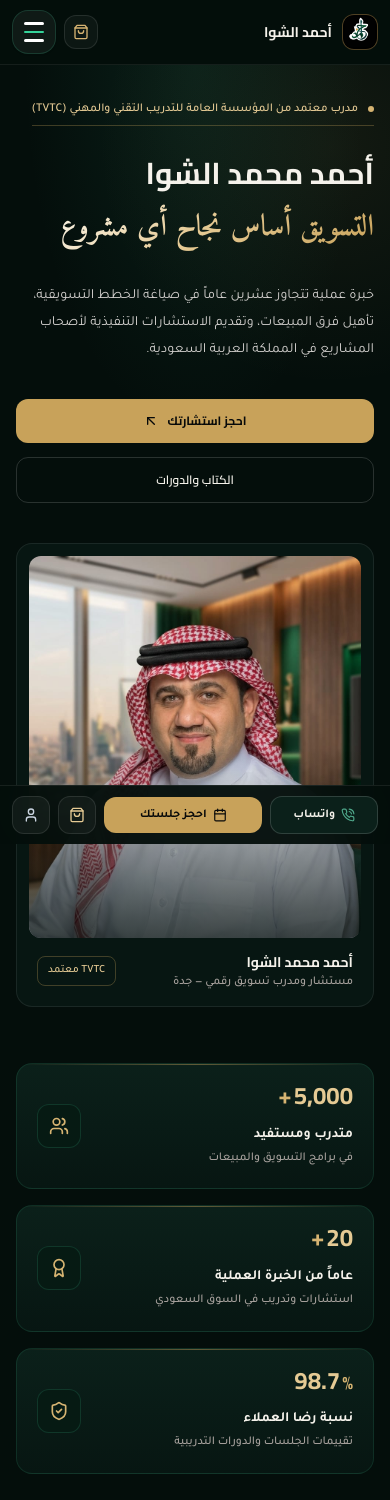
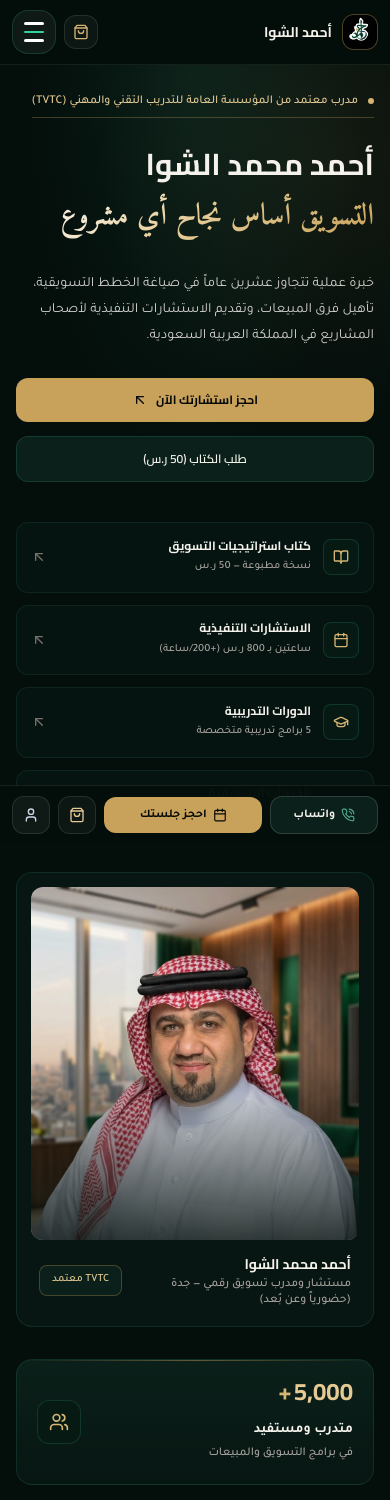
Before and after one commit to abod6911/ecommerce-store, a Next.js app: page / in a window 390 px wide. Shown: the top 1500 px of the page. Built offline with nearby package versions, Linux system fonts and the light colour scheme; no server answers.

Commit message:
Fill hero whitespace with 2x2 offerings grid, widen layout to 1380px, and tighten vertical rhythm

```diff
--- a/src/components/home/AboutSection.tsx
+++ b/src/components/home/AboutSection.tsx
@@ -11,8 +11,8 @@ export default function AboutSection() {
   const { hero } = content;
 
   return (
-    <section id="about" className="py-20 sm:py-24 bg-brand-dark-900 border-t border-white/[0.06] font-ibm" dir="rtl">
-      <div className="max-w-7xl mx-auto px-4 sm:px-6 lg:px-8">
+    <section id="about" className="py-14 sm:py-16 bg-brand-dark-900 border-t border-white/[0.06] font-ibm" dir="rtl">
+      <div className="max-w-[1380px] mx-auto px-4 sm:px-6 lg:px-10">
         <div className="grid grid-cols-1 lg:grid-cols-12 gap-10 lg:gap-14 items-center">
           {/* Portrait Column */}
           <div className="lg:col-span-5">
--- a/src/components/home/BookingWidget.tsx
+++ b/src/components/home/BookingWidget.tsx
@@ -214,8 +214,8 @@ export default function BookingWidget() {
   };
 
   return (
-    <section id="booking" className="py-20 sm:py-24 bg-brand-dark-950 border-t border-white/[0.06] relative font-ibm" dir="rtl">
-      <div className="max-w-7xl mx-auto px-4 sm:px-6 lg:px-8 space-y-14">
+    <section id="booking" className="py-14 sm:py-16 bg-brand-dark-950 border-t border-white/[0.06] relative font-ibm" dir="rtl">
+      <div className="max-w-[1380px] mx-auto px-4 sm:px-6 lg:px-10 space-y-10">
         {/* Section Header */}
         <div className="text-center max-w-2xl mx-auto space-y-3">
           <div className="inline-flex items-center gap-2 text-xs font-medium text-brand-amber-300">
--- a/src/components/home/BooksSection.tsx
+++ b/src/components/home/BooksSection.tsx
@@ -32,10 +32,10 @@ export default function BooksSection() {
   };
 
   return (
-    <section id="books" className="py-20 sm:py-24 bg-brand-dark-900 border-t border-white/[0.06] relative font-ibm" dir="rtl">
-      <div className="max-w-7xl mx-auto px-4 sm:px-6 lg:px-8">
+    <section id="books" className="py-14 sm:py-16 bg-brand-dark-900 border-t border-white/[0.06] relative font-ibm" dir="rtl">
+      <div className="max-w-[1380px] mx-auto px-4 sm:px-6 lg:px-10">
         {/* Section Header */}
-        <div className="text-center max-w-2xl mx-auto space-y-3 mb-14">
+        <div className="text-center max-w-2xl mx-auto space-y-2.5 mb-10">
           <div className="inline-flex items-center gap-2 text-xs font-medium text-brand-amber-300">
             <BookOpen className="w-4 h-4 text-brand-amber-400 shrink-0" />
             <span>إصدارات ومؤلفات المستشار</span>
--- a/src/components/home/CoursesSection.tsx
+++ b/src/components/home/CoursesSection.tsx
@@ -30,10 +30,10 @@ export default function CoursesSection() {
   };
 
   return (
-    <section id="courses" className="py-20 sm:py-24 bg-brand-dark-950 border-t border-white/[0.06] font-ibm" dir="rtl">
-      <div className="max-w-7xl mx-auto px-4 sm:px-6 lg:px-8">
+    <section id="courses" className="py-14 sm:py-16 bg-brand-dark-950 border-t border-white/[0.06] font-ibm" dir="rtl">
+      <div className="max-w-[1380px] mx-auto px-4 sm:px-6 lg:px-10">
         {/* Header */}
-        <div className="text-center max-w-2xl mx-auto space-y-3 mb-14">
+        <div className="text-center max-w-2xl mx-auto space-y-2.5 mb-10">
           <div className="inline-flex items-center gap-2 text-xs font-medium text-brand-amber-300">
             <GraduationCap className="w-4 h-4 text-brand-amber-400 shrink-0" />
             <span>البرامج التدريبية المعتمدة</span>
--- a/src/components/home/HeroSection.tsx
+++ b/src/components/home/HeroSection.tsx
@@ -2,60 +2,116 @@
 
 import React from "react";
 import Link from "next/link";
-import { ArrowUpLeft } from "lucide-react";
+import { ArrowUpLeft, BookOpen, Calendar, GraduationCap, Briefcase } from "lucide-react";
 import { useSiteContent } from "@/context/SiteContentContext";
 import StatsCounter from "@/components/animations/StatsCounter";
 import { getAssetPath } from "@/lib/utils";
+
+const HERO_OFFERINGS = [
+  {
+    title: "كتاب استراتيجيات التسويق",
+    meta: "نسخة مطبوعة — 50 ر.س",
+    href: "/#books",
+    icon: BookOpen,
+  },
+  {
+    title: "الاستشارات التنفيذية",
+    meta: "ساعتين بـ 800 ر.س (+200/ساعة)",
+    href: "/#booking",
+    icon: Calendar,
+  },
+  {
+    title: "الدورات التدريبية",
+    meta: "5 برامج تدريبية متخصصة",
+    href: "/#courses",
+    icon: GraduationCap,
+  },
+  {
+    title: "الخدمات التسويقية",
+    meta: "سوشل ميديا، إعلانات، كتب، عيادات",
+    href: "/#services",
+    icon: Briefcase,
+  },
+];
 
 export default function HeroSection() {
   const { content } = useSiteContent();
   const { hero } = content;
 
   return (
-    <section className="relative pt-8 sm:pt-14 pb-12 sm:pb-16 overflow-hidden bg-brand-dark-950 font-ibm" dir="rtl">
-      <div className="absolute inset-x-0 top-0 h-[420px] bg-luxury-radial pointer-events-none" />
+    <section className="relative pt-6 sm:pt-10 pb-10 sm:pb-12 overflow-hidden bg-brand-dark-950 font-ibm" dir="rtl">
+      <div className="absolute inset-x-0 top-0 h-[460px] bg-luxury-radial pointer-events-none" />
 
-      <div className="max-w-7xl mx-auto px-4 sm:px-6 lg:px-8 relative z-10">
-        <div className="grid grid-cols-1 lg:grid-cols-12 gap-10 lg:gap-14 items-center mb-14">
-          {/* Primary Editorial Typography */}
+      <div className="max-w-[1380px] mx-auto px-4 sm:px-6 lg:px-10 relative z-10 space-y-8">
+        <div className="grid grid-cols-1 lg:grid-cols-12 gap-8 lg:gap-12 items-center">
+          {/* Primary Editorial Column (7 Cols) */}
           <div className="lg:col-span-7 space-y-6 text-right">
             <div className="inline-flex items-center gap-2.5 text-xs sm:text-sm font-medium text-brand-amber-300 border-b border-brand-amber-500/30 pb-2">
               <span className="w-1.5 h-1.5 rounded-full bg-brand-amber-400" />
               <span>{hero.accreditation}</span>
             </div>
 
-            <h1 className="font-alexandria font-bold text-3xl sm:text-4xl lg:text-[44px] text-[#F5F2EB] tracking-normal leading-[1.45] space-y-2">
+            <h1 className="font-alexandria font-bold text-3xl sm:text-4xl lg:text-[48px] xl:text-[52px] text-[#F5F2EB] tracking-normal leading-[1.35] space-y-2">
               <span className="block">{hero.headlineLine1}</span>
               <span className="gold-text-gradient block pt-1">{hero.headlineLine2}</span>
             </h1>
 
-            <p className="text-sm sm:text-base md:text-lg text-stone-300 leading-[1.9] max-w-xl font-normal">
+            <p className="text-sm sm:text-base md:text-lg text-stone-300 leading-[1.85] max-w-2xl font-normal">
               {hero.subheadline}
             </p>
 
-            {/* Disciplined CTAs */}
-            <div className="pt-3 flex flex-col sm:flex-row items-stretch sm:items-center gap-3.5">
+            {/* Primary CTAs */}
+            <div className="pt-1 flex flex-col sm:flex-row items-stretch sm:items-center gap-3.5">
               <Link
                 href="/#booking"
-                className="px-7 py-3.5 rounded-xl bg-brand-amber-500 hover:bg-brand-amber-400 text-[#070909] font-alexandria font-bold text-xs sm:text-sm flex items-center justify-center gap-2 transition-colors whitespace-nowrap"
+                className="px-8 py-3.5 rounded-xl bg-brand-amber-500 hover:bg-brand-amber-400 text-[#070909] font-alexandria font-bold text-xs sm:text-sm flex items-center justify-center gap-2 transition-colors whitespace-nowrap"
               >
-                <span>احجز استشارتك</span>
+                <span>احجز استشارتك الآن</span>
                 <ArrowUpLeft className="w-4 h-4" />
               </Link>
 
               <Link
                 href="/#books"
-                className="px-7 py-3.5 rounded-xl bg-transparent hover:bg-white/[0.04] text-[#F5F2EB] border border-white/15 hover:border-brand-amber-500/40 font-alexandria font-semibold text-xs sm:text-sm flex items-center justify-center gap-2 transition-colors whitespace-nowrap"
+                className="px-8 py-3.5 rounded-xl bg-brand-dark-850 hover:bg-brand-dark-800 text-[#F5F2EB] border border-brand-emerald-500/25 hover:border-brand-amber-500/45 font-alexandria font-semibold text-xs sm:text-sm flex items-center justify-center gap-2 transition-colors whitespace-nowrap"
               >
-                <span>الكتاب والدورات</span>
+                <span>طلب الكتاب (50 ر.س)</span>
               </Link>
+            </div>
+
+            {/* 2x2 Quick Offerings Matrix filling empty hero space purposefully */}
+            <div className="pt-4 grid grid-cols-1 sm:grid-cols-2 gap-3">
+              {HERO_OFFERINGS.map((item) => {
+                const Icon = item.icon;
+                return (
+                  <Link
+                    key={item.href}
+                    href={item.href}
+                    className="group p-3.5 rounded-xl bg-brand-dark-900/90 hover:bg-brand-dark-850 border border-brand-emerald-500/15 hover:border-brand-amber-500/40 flex items-center justify-between gap-3 transition-colors"
+                  >
+                    <div className="flex items-center gap-3 min-w-0">
+                      <div className="w-9 h-9 rounded-lg bg-brand-emerald-950 border border-brand-emerald-500/25 flex items-center justify-center text-brand-amber-400 shrink-0">
+                        <Icon className="w-4 h-4" />
+                      </div>
+                      <div className="min-w-0">
+                        <h3 className="font-alexandria font-bold text-xs sm:text-sm text-[#F5F2EB] group-hover:text-brand-amber-300 transition-colors truncate">
+                          {item.title}
+                        </h3>
+                        <p className="text-[11px] text-stone-400 truncate mt-0.5">
+                          {item.meta}
+                        </p>
+                      </div>
+                    </div>
+                    <ArrowUpLeft className="w-4 h-4 text-stone-500 group-hover:text-brand-amber-400 shrink-0 transition-colors" />
+                  </Link>
+                );
+              })}
             </div>
           </div>
 
-          {/* Museum-Grade Editorial Portrait */}
+          {/* Portrait Column (5 Cols) */}
           <div className="lg:col-span-5">
-            <div className="mx-auto max-w-md rounded-2xl bg-brand-dark-900 border border-white/[0.08] p-3">
-              <div className="relative aspect-[4/4.6] rounded-xl overflow-hidden bg-brand-dark-950">
+            <div className="mx-auto max-w-lg w-full rounded-2xl bg-brand-dark-900 border border-brand-emerald-500/20 p-3.5">
+              <div className="relative aspect-[4/4.3] rounded-xl overflow-hidden bg-brand-dark-950">
                 <img
                   src={getAssetPath("/images/ahmed-alshawa-hero.jpg")}
                   alt="أحمد الشوا - مستشار ومدرب تسويق رقمي معتمد"
@@ -63,19 +119,19 @@ export default function HeroSection() {
                   decoding="async"
                   fetchPriority="high"
                 />
-                <div className="absolute inset-0 bg-gradient-to-t from-brand-dark-950/75 via-transparent to-transparent" />
+                <div className="absolute inset-0 bg-gradient-to-t from-brand-dark-950/80 via-transparent to-transparent" />
               </div>
 
               <div className="pt-3.5 pb-1 px-2 flex items-center justify-between gap-3 text-right">
                 <div>
-                  <p className="font-alexandria font-bold text-sm text-[#F5F2EB]">
+                  <p className="font-alexandria font-bold text-sm sm:text-base text-[#F5F2EB]">
                     أحمد محمد الشوا
                   </p>
                   <p className="text-xs text-stone-400 mt-0.5">
-                    مستشار ومدرب تسويق رقمي — جدة
+                    مستشار ومدرب تسويق رقمي — جدة (حضورياً وعن بُعد)
                   </p>
                 </div>
-                <span className="text-[11px] font-medium text-brand-amber-300 border border-brand-amber-500/30 px-2.5 py-1 rounded-lg">
+                <span className="text-[11px] font-medium text-brand-amber-300 border border-brand-amber-500/30 bg-brand-dark-850 px-3 py-1 rounded-lg shrink-0">
                   TVTC معتمد
                 </span>
               </div>
--- a/src/components/home/MediaFeatures.tsx
+++ b/src/components/home/MediaFeatures.tsx
@@ -7,8 +7,8 @@ import { getAssetPath } from "@/lib/utils";
 
 export default function MediaFeatures() {
   return (
-    <section id="media" className="py-20 sm:py-24 bg-brand-dark-950 border-t border-white/[0.06] font-ibm" dir="rtl">
-      <div className="max-w-7xl mx-auto px-4 sm:px-6 lg:px-8 space-y-14">
+    <section id="media" className="py-14 sm:py-16 bg-brand-dark-950 border-t border-white/[0.06] font-ibm" dir="rtl">
+      <div className="max-w-[1380px] mx-auto px-4 sm:px-6 lg:px-10 space-y-10">
         {/* Section Header */}
         <div className="text-center max-w-2xl mx-auto space-y-3">
           <div className="inline-flex items-center gap-2 text-xs font-medium text-brand-amber-300">
--- a/src/components/home/TrainingTracks.tsx
+++ b/src/components/home/TrainingTracks.tsx
@@ -39,10 +39,10 @@ export default function TrainingTracks() {
   };
 
   return (
-    <section id="services" className="py-20 sm:py-24 bg-brand-dark-900 border-t border-white/[0.06] font-ibm" dir="rtl">
-      <div className="max-w-7xl mx-auto px-4 sm:px-6 lg:px-8">
+    <section id="services" className="py-14 sm:py-16 bg-brand-dark-900 border-t border-white/[0.06] font-ibm" dir="rtl">
+      <div className="max-w-[1380px] mx-auto px-4 sm:px-6 lg:px-10">
         {/* Header */}
-        <div className="text-center max-w-2xl mx-auto space-y-3 mb-14">
+        <div className="text-center max-w-2xl mx-auto space-y-2.5 mb-10">
           <div className="inline-flex items-center gap-2 text-xs font-medium text-brand-amber-300">
             <Award className="w-4 h-4 text-brand-amber-400 shrink-0" />
             <span>الخدمات التسويقية التنفيذية</span>
--- a/src/components/layout/Footer.tsx
+++ b/src/components/layout/Footer.tsx
@@ -27,7 +27,7 @@ export default function Footer() {
 
   return (
     <footer id="contact" className="bg-brand-dark-950 border-t border-white/[0.07] relative pt-16 pb-28 lg:pb-12 font-ibm" dir="rtl">
-      <div className="max-w-7xl mx-auto px-4 sm:px-6 lg:px-8 relative z-10">
+      <div className="max-w-[1380px] mx-auto px-4 sm:px-6 lg:px-10 relative z-10">
         <div className="grid grid-cols-1 md:grid-cols-2 lg:grid-cols-4 gap-10 pb-12 border-b border-white/[0.07] text-right">
           {/* Col 1: Brand & Accreditation */}
           <div className="space-y-4">
--- a/src/components/layout/Header.tsx
+++ b/src/components/layout/Header.tsx
@@ -28,7 +28,7 @@ export default function Header() {
 
   return (
     <header className="fixed top-0 left-0 right-0 z-50 bg-brand-dark-950/95 backdrop-blur-xl border-b border-white/[0.07] font-ibm" dir="rtl">
-      <div className="max-w-7xl mx-auto px-3 sm:px-6 lg:px-8">
+      <div className="max-w-[1380px] mx-auto px-3 sm:px-6 lg:px-10">
         <div className="flex items-center justify-between h-16 sm:h-20 gap-2 sm:gap-4">
           {/* Brand Logo */}
           <Link href="/" className="flex items-center gap-2.5 sm:gap-3 shrink-0 group">
```
